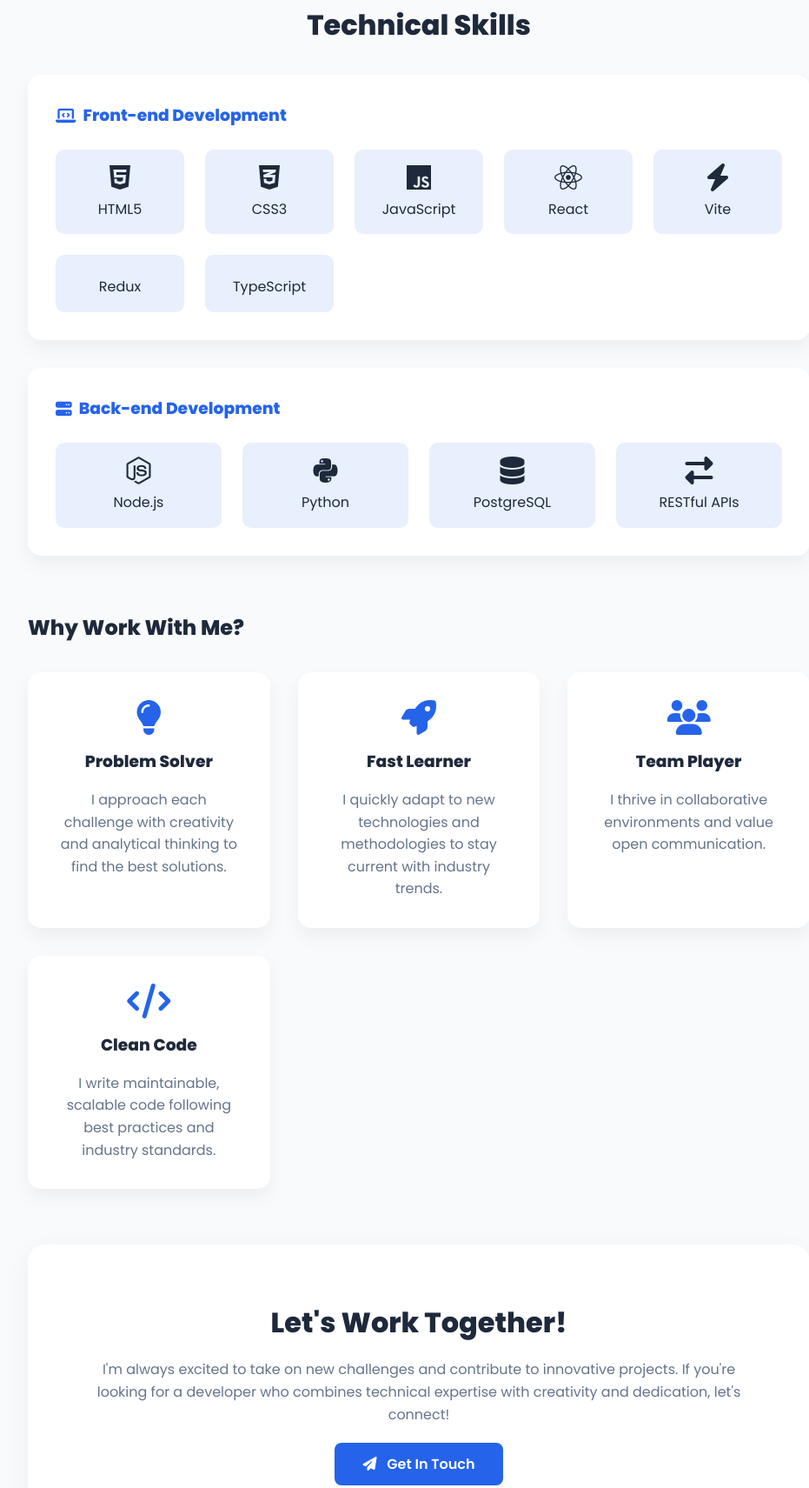
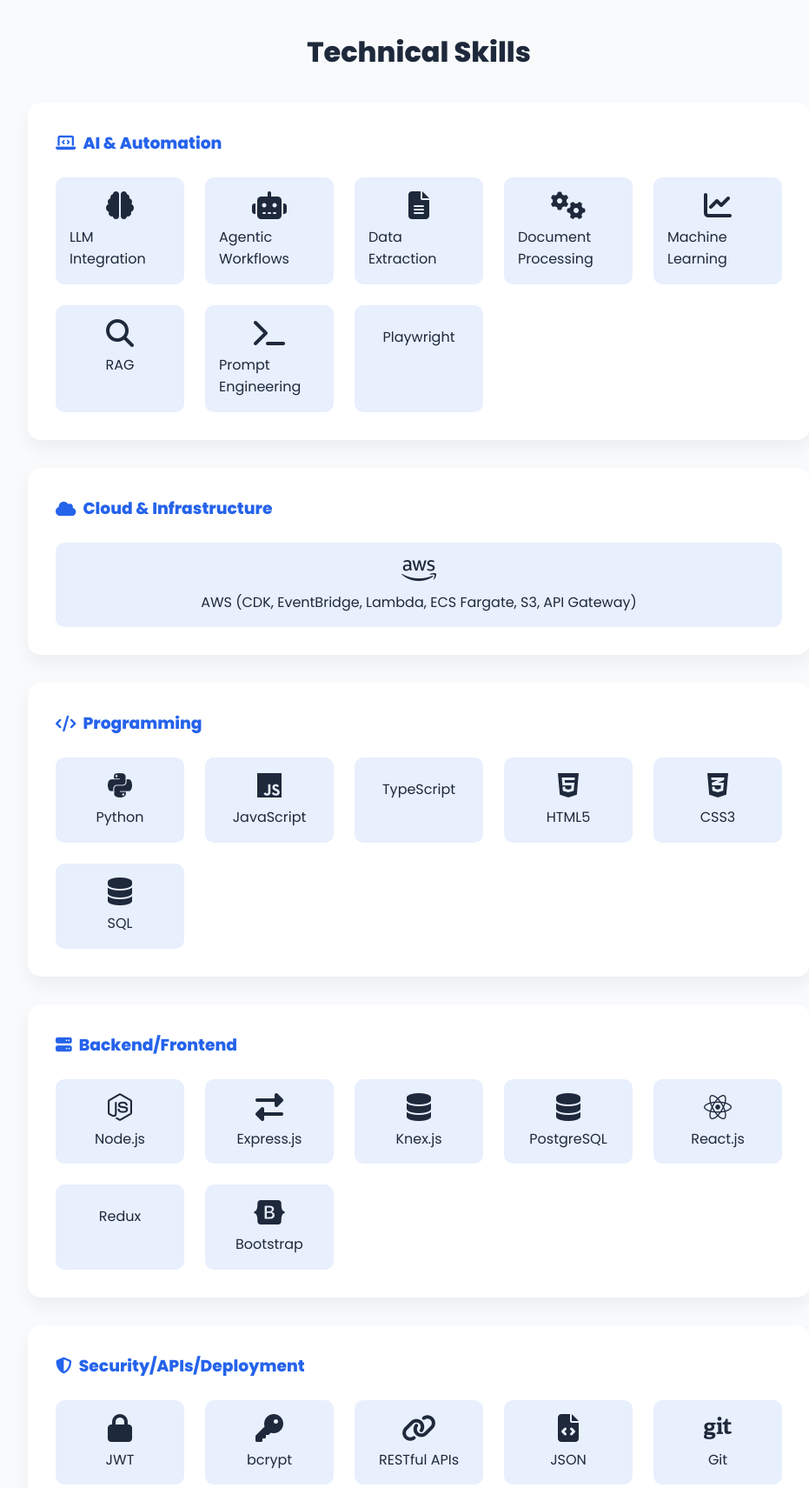
Before and after one commit to Shuicohen/Hackathon-3, a website: page public/about.html in a window 1280 px wide. Shown: the part 654-2365 px from the top of the page at 87% size, without its empty margins (158-1089 px from the left). Drawn offline with Linux system fonts and the light colour scheme.

Commit message:
Revise About section for AI Automation focus
Updated the About section to reflect a focus on AI Automation Engineering, including changes to skills and personal introduction.

```diff
--- a/public/about.html
+++ b/public/about.html
@@ -33,13 +33,13 @@
         <div class="about-content">
             <div class="about-header">
                 <h1>About Me</h1>
-                <p class="subtitle">Passionate Full-Stack Developer crafting digital experiences</p>
+                <p class="subtitle">Passionate AI Automation Engineer crafting intelligent digital solutions</p>
             </div>
 
             <div class="about-intro">
-                <p>Hi, I'm Yehoshua (Shui), a dedicated and passionate Full-Stack Web Developer student with a strong drive for creating innovative web applications. My journey into web development started with a deep interest in technology and problem-solving. I've always been fascinated by how software can be used to improve everyday life and bring ideas to life in ways that benefit people across the globe.</p>
+                <p>Hi, I'm Yehoshua (Shui), a dedicated and passionate AI Automation Engineer with a strong drive for creating innovative AI-driven applications. My journey into tech started with a deep interest in technology and problem-solving. I've always been fascinated by how AI and automation can improve everyday life and bring ideas to life in ways that benefit people across the globe.</p>
 
-                <p>In July 2024, I took a significant step by enrolling in a full-stack development course, where I've immersed myself in the world of web technologies, learning everything from crafting seamless user interfaces to designing robust back-end systems. My approach is simple: code with purpose, build with passion, and constantly seek opportunities to improve.</p>
+                <p>In July 2024, I completed a full-stack development bootcamp, where I've immersed myself in the world of web technologies and AI, learning everything from crafting seamless user interfaces to designing robust AI systems. With over 1 year of hands-on experience, I've specialized in agentic workflows, LLM-integrated systems, and event-driven automations. My approach is simple: code with purpose, automate with intelligence, and constantly seek opportunities to optimize.</p>
             </div>
 
             <div class="skills-section">
@@ -47,8 +47,68 @@
 
                 <div class="skills-container">
                     <div class="skill-category">
-                        <h3><i class="fas fa-laptop-code"></i> Front-end Development</h3>
+                        <h3><i class="fas fa-laptop-code"></i> AI & Automation</h3>
                         <div class="skills-grid">
+                            <div class="skill-item">
+                                <i class="fas fa-brain"></i>
+                                <span>LLM Integration</span>
+                            </div>
+                            <div class="skill-item">
+                                <i class="fas fa-robot"></i>
+                                <span>Agentic Workflows</span>
+                            </div>
+                            <div class="skill-item">
+                                <i class="fas fa-file-alt"></i>
+                                <span>Data Extraction</span>
+                            </div>
+                            <div class="skill-item">
+                                <i class="fas fa-cogs"></i>
+                                <span>Document Processing</span>
+                            </div>
+                            <div class="skill-item">
+                                <i class="fas fa-chart-line"></i>
+                                <span>Machine Learning</span>
+                            </div>
+                            <div class="skill-item">
+                                <i class="fas fa-search"></i>
+                                <span>RAG</span>
+                            </div>
+                            <div class="skill-item">
+                                <i class="fas fa-terminal"></i>
+                                <span>Prompt Engineering</span>
+                            </div>
+                            <div class="skill-item">
+                                <i class="fas fa-browser"></i>
+                                <span>Playwright</span>
+                            </div>
+                        </div>
+                    </div>
+
+                    <div class="skill-category">
+                        <h3><i class="fas fa-cloud"></i> Cloud & Infrastructure</h3>
+                        <div class="skills-grid">
+                            <div class="skill-item">
+                                <i class="fab fa-aws"></i>
+                                <span>AWS (CDK, EventBridge, Lambda, ECS Fargate, S3, API Gateway)</span>
+                            </div>
+                        </div>
+                    </div>
+
+                    <div class="skill-category">
+                        <h3><i class="fas fa-code"></i> Programming</h3>
+                        <div class="skills-grid">
+                            <div class="skill-item">
+                                <i class="fab fa-python"></i>
+                                <span>Python</span>
+                            </div>
+                            <div class="skill-item">
+                                <i class="fab fa-js"></i>
+                                <span>JavaScript</span>
+                            </div>
+                            <div class="skill-item">
+                                <i class="fab fa-typescript"></i>
+                                <span>TypeScript</span>
+                            </div>
                             <div class="skill-item">
                                 <i class="fab fa-html5"></i>
                                 <span>HTML5</span>
@@ -58,46 +118,72 @@
                                 <span>CSS3</span>
                             </div>
                             <div class="skill-item">
-                                <i class="fab fa-js"></i>
-                                <span>JavaScript</span>
+                                <i class="fas fa-database"></i>
+                                <span>SQL</span>
+                            </div>
+                        </div>
+                    </div>
+
+                    <div class="skill-category">
+                        <h3><i class="fas fa-server"></i> Backend/Frontend</h3>
+                        <div class="skills-grid">
+                            <div class="skill-item">
+                                <i class="fab fa-node-js"></i>
+                                <span>Node.js</span>
+                            </div>
+                            <div class="skill-item">
+                                <i class="fas fa-exchange-alt"></i>
+                                <span>Express.js</span>
+                            </div>
+                            <div class="skill-item">
+                                <i class="fas fa-database"></i>
+                                <span>Knex.js</span>
+                            </div>
+                            <div class="skill-item">
+                                <i class="fas fa-database"></i>
+                                <span>PostgreSQL</span>
                             </div>
                             <div class="skill-item">
                                 <i class="fab fa-react"></i>
-                                <span>React</span>
-                            </div>
-                            <div class="skill-item">
-                                <i class="fas fa-bolt"></i>
-                                <span>Vite</span>
+                                <span>React.js</span>
                             </div>
                             <div class="skill-item">
                                 <i class="fab fa-redux"></i>
                                 <span>Redux</span>
                             </div>
                             <div class="skill-item">
-                              <i class="fab fa-typescript"></i>
-                              <span>TypeScript</span>
+                                <i class="fab fa-bootstrap"></i>
+                                <span>Bootstrap</span>
                             </div>
                         </div>
                     </div>
 
                     <div class="skill-category">
-                        <h3><i class="fas fa-server"></i> Back-end Development</h3>
+                        <h3><i class="fas fa-shield-alt"></i> Security/APIs/Deployment</h3>
                         <div class="skills-grid">
                             <div class="skill-item">
-                                <i class="fab fa-node-js"></i>
-                                <span>Node.js</span>
+                                <i class="fas fa-lock"></i>
+                                <span>JWT</span>
                             </div>
                             <div class="skill-item">
-                                <i class="fab fa-python"></i>
-                                <span>Python</span>
+                                <i class="fas fa-key"></i>
+                                <span>bcrypt</span>
                             </div>
                             <div class="skill-item">
-                                <i class="fas fa-database"></i>
-                                <span>PostgreSQL</span>
+                                <i class="fas fa-link"></i>
+                                <span>RESTful APIs</span>
                             </div>
                             <div class="skill-item">
-                                <i class="fas fa-exchange-alt"></i>
-                                <span>RESTful APIs</span>
+                                <i class="fas fa-file-code"></i>
+                                <span>JSON</span>
+                            </div>
+                            <div class="skill-item">
+                                <i class="fab fa-git"></i>
+                                <span>Git</span>
+                            </div>
+                            <div class="skill-item">
+                                <i class="fab fa-github"></i>
+                                <span>GitHub</span>
                             </div>
                         </div>
                     </div>
```
